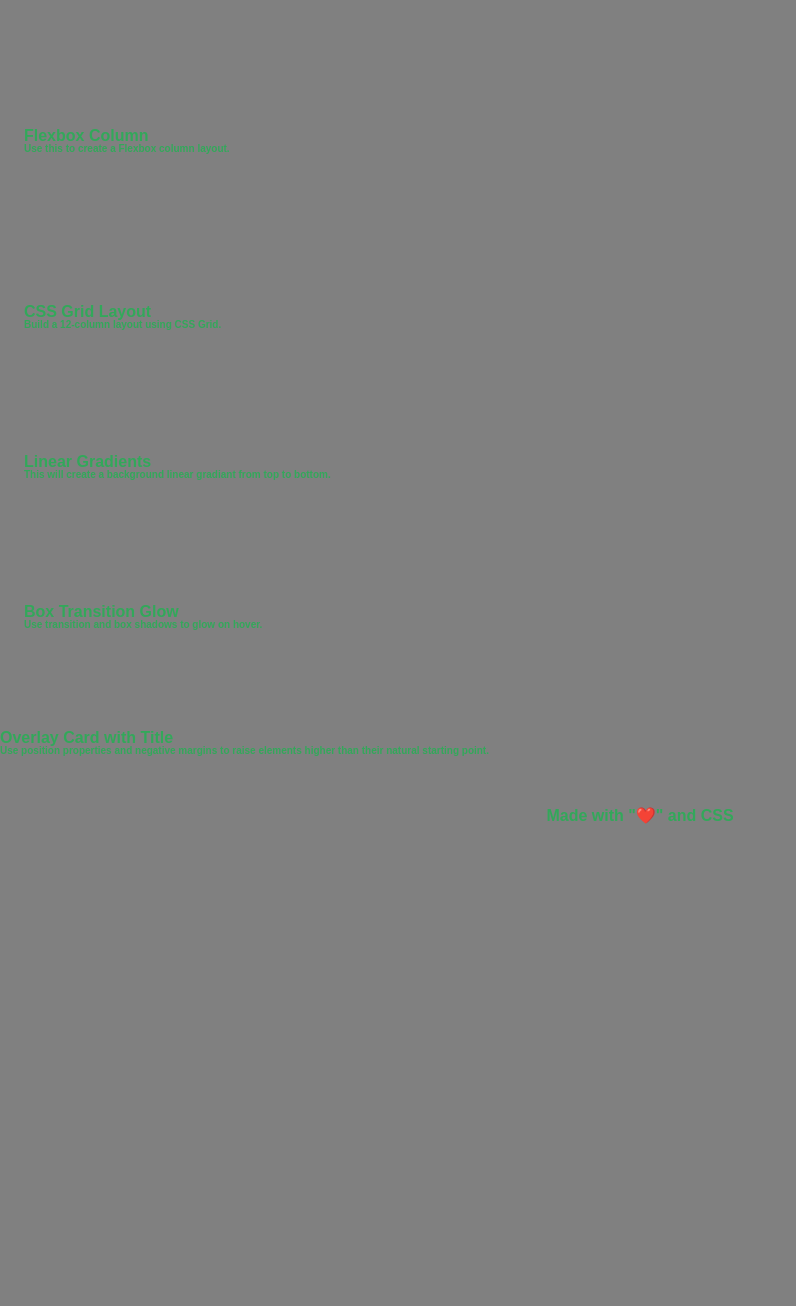
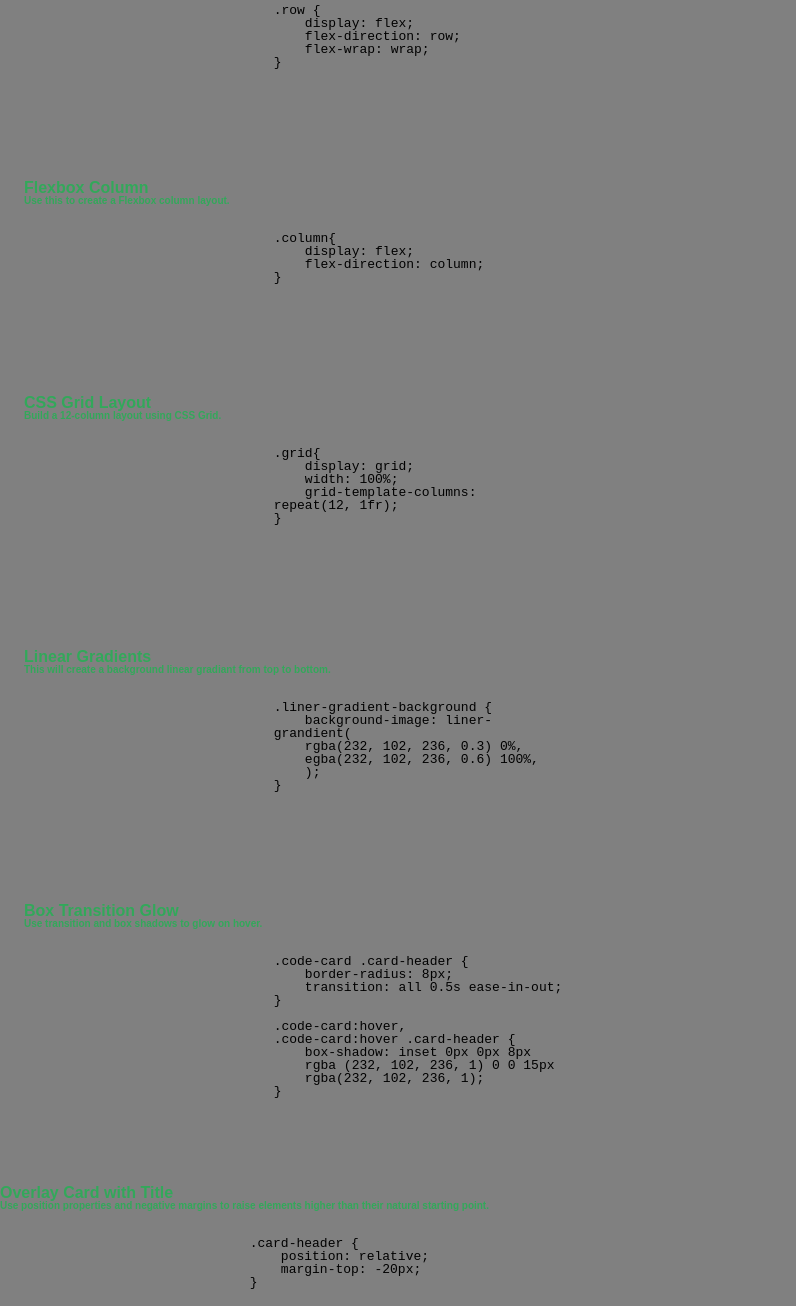
Before and after one commit to MiltonLy/css-cheatsheet, a plain HTML site: page index.html in a window 1280 px wide. Shown: the part 200-1506 px from the top of the page, without its empty margins (0-796 px from the left). Before the commit the page ends 1024 px from the top, so only its background shows below. Drawn offline with Linux system fonts and the light colour scheme.

Commit message:
code snippets added

```diff
--- a/index.html
+++ b/index.html
@@ -27,14 +27,18 @@
                         </div>
                         <pre class="el-block">
                             <code>
-
+                                .row {
+                                    display: flex;
+                                    flex-direction: row;
+                                    flex-wrap: wrap;
+                                }
                             </code>
                         </pre>
                     </figure>
                 </div>
             </section>
 
-            <section class="row justify-center">
+            <section class="come esta">
                 <div class="el-colum">
                     <figure class="card-code">
                         <h2 class="el-header">Flexbox Column</h2>
@@ -44,7 +48,10 @@
                         </div>
                         <pre class="el-block">
                             <code>
-
+                                .column{
+                                    display: flex;
+                                    flex-direction: column;
+                                }
                             </code>
                         </pre>
                         </div>
@@ -53,7 +60,7 @@
                 </div>
             </section>
 
-            <section class="row justify-center">
+            <section class="come esta">
                 <div class="el-colum">
                     <figure class="card-code">
                         <h2 class="el-header">CSS Grid Layout</h2>
@@ -61,6 +68,14 @@
                             <h3>Build a 12-column layout using CSS Grid.</h3>
                         </div>
                         <pre class="el-block">
+                            <code>
+                                .grid{
+                                    display: grid;
+                                    width: 100%;
+                                    grid-template-columns:
+                                repeat(12, 1fr);
+                                }
+                            </code>
 
                         </pre>
                     </figure>
@@ -68,7 +83,7 @@
                 </div>
             </section>
 
-            <section class="row justify-center">
+            <section class="come esta">
                 <div class="el-colum">
                     <figure class="card-code">
                         <h2 class="el-header">Linear Gradients</h2>
@@ -76,7 +91,15 @@
                             <h3>This will create a background linear gradiant from top to bottom.</h3>
                         </div>
                         <pre class="el-block">
-
+                            <code>
+                                .liner-gradient-background {
+                                    background-image: liner-
+                                grandient(
+                                    rgba(232, 102, 236, 0.3) 0%,
+                                    egba(232, 102, 236, 0.6) 100%,
+                                    );
+                                }
+                            </code>
                         </pre>
                     </figure>
 
@@ -84,7 +107,7 @@
                 </div>
             </section>
 
-            <section class="row justify-center">
+            <section class="come esta">
                 <div class="el-colum">
                     <figure class="card-code">
                         <h2 class="el-header">Box Transition Glow</h2>
@@ -92,14 +115,26 @@
                             <h3>Use transition and box shadows to glow on hover.</h3>
                         </div>
                         <pre class="el-block">
+                            <code>
+                                .code-card .card-header {
+                                    border-radius: 8px;
+                                    transition: all 0.5s ease-in-out;
+                                }
 
+                                .code-card:hover,
+                                .code-card:hover .card-header {
+                                    box-shadow: inset 0px 0px 8px
+                                    rgba (232, 102, 236, 1) 0 0 15px
+                                    rgba(232, 102, 236, 1);
+                                }
+                            </code>
                         </pre>
 
                     </figure>
                 </div>
             </section>
 
-            <section class="row justify-center">
+            <section class="come esta">
                 <div class="el=colum">
                     <figure class="card-code">
                         <h2 class="el-header">Overlay Card with Title</h2>
@@ -107,6 +142,12 @@
                             <h3>Use position properties and negative margins to raise elements higher than their natural starting point.</h3>
                         </div>
                         <pre class="el-block">
+                            <code>
+                                .card-header {
+                                    position: relative;
+                                    margin-top: -20px;
+                                }
+                            </code>
 
                         </pre>
                     </figure>
```
